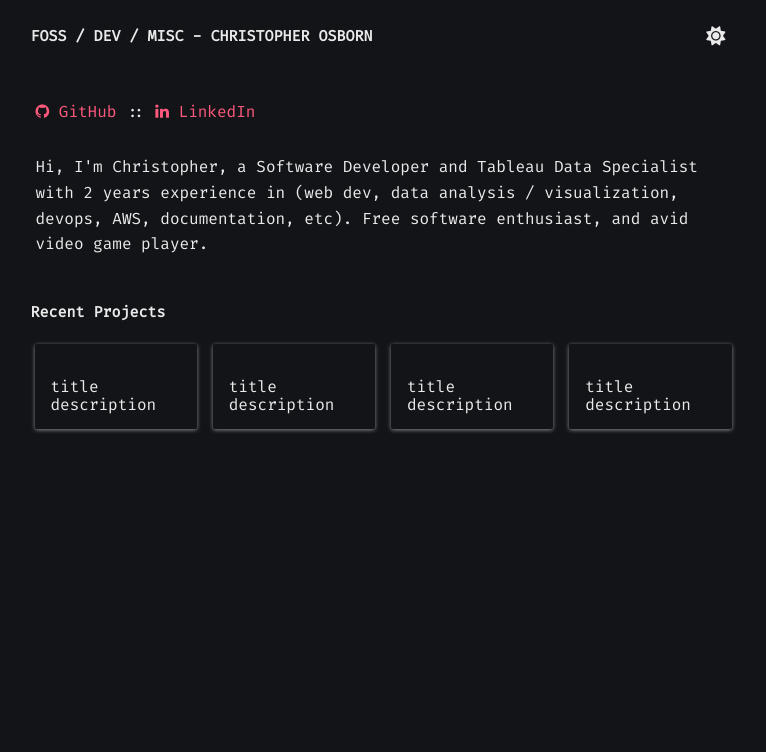
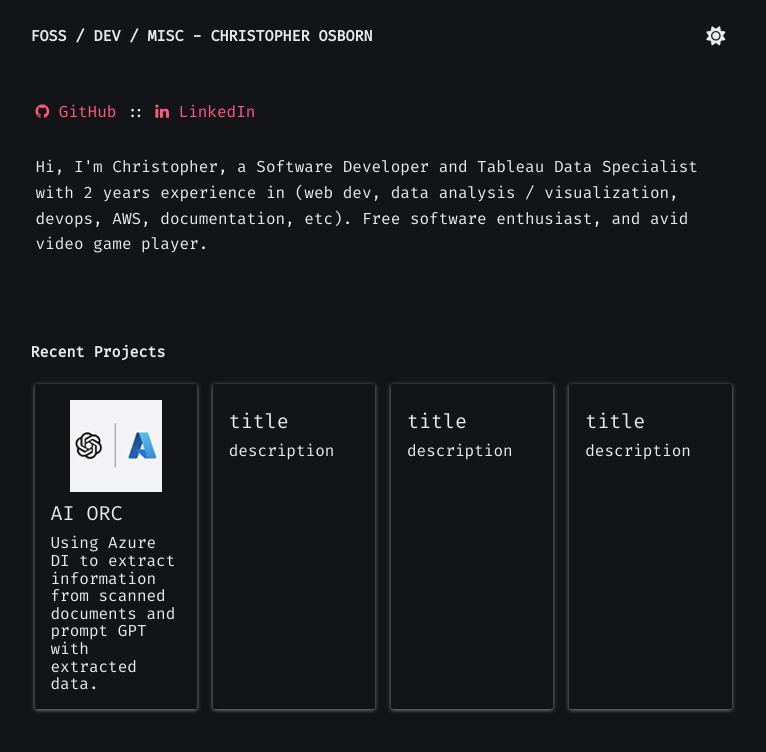
Before and after one commit to xinjalin/xinjain.github.io, a plain HTML site: page index.html in a window 1280 px wide. Shown: the whole page, without its empty margins (257-1023 px from the left). Drawn offline with Linux system fonts and the light colour scheme.

Commit message:
fixted app-list grid layout

```diff
--- a/index.html
+++ b/index.html
@@ -23,6 +23,7 @@
     </head>
     <body>
         <main id="site-container">
+            <!-- comment -->
             <section id="intro">
                 <h1>FOSS / DEV / MISC - CHRISTOPHER OSBORN</h1>
                 <button id="theme-toggle-btn" aria-label="Toggle Theme">
@@ -64,31 +65,43 @@
             <section id="apps">
                 <h2>Recent Projects</h2>
                 <div id="app-list">
-                    <a id="app-item">
-                        <img class="app-icon" src="" alt="" />
+                    <a
+                        id="app-item"
+                        href="https://github.com/xinjalin/AzureDI-OpenAI-Langchain-Example"
+                        target="_blank"
+                    >
+                        <img
+                            id="app-icon"
+                            src="images/azure-openai.png"
+                            alt="Azure OpenAI Logo"
+                        />
                         <div id="app-text">
-                            <span>title</span>
+                            <span id="app-title">AI ORC</span>
+                            <span
+                                >Using Azure DI to extract information from
+                                scanned documents and prompt GPT with extracted
+                                data.</span
+                            >
+                        </div>
+                    </a>
+                    <a id="app-item" href="" target="_blank">
+                        <img id="app-icon" src="" alt="" />
+                        <div id="app-text">
+                            <span id="app-title">title</span>
                             <span>description</span>
                         </div>
                     </a>
-                    <a id="app-item">
-                        <img class="app-icon" src="" alt="" />
+                    <a id="app-item" href="" target="_blank">
+                        <img id="app-icon" src="" alt="" />
                         <div id="app-text">
-                            <span>title</span>
+                            <span id="app-title">title</span>
                             <span>description</span>
                         </div>
                     </a>
-                    <a id="app-item">
-                        <img class="app-icon" src="" alt="" />
+                    <a id="app-item" href="" target="_blank">
+                        <img id="app-icon" src="" alt="" />
                         <div id="app-text">
-                            <span>title</span>
-                            <span>description</span>
-                        </div>
-                    </a>
-                    <a id="app-item">
-                        <img class="app-icon" src="" alt="" />
-                        <div id="app-text">
-                            <span>title</span>
+                            <span id="app-title">title</span>
                             <span>description</span>
                         </div>
                     </a>
--- a/styles/styles.css
+++ b/styles/styles.css
@@ -91,6 +91,7 @@ body {
 }
 
 #apps {
+    padding-top: 40px;
     display: flex;
     flex-direction: column;
 }
@@ -107,21 +108,43 @@ body {
     display: grid;
     padding: 4px;
     gap: 16px;
-    grid-template-columns: auto auto auto auto;
+    grid-template-columns: repeat(auto-fit, minmax(130px, 1fr));
+    justify-content: center;
 }
 
 #app-item {
+    display: flex;
+    flex-direction: column;
+    align-items: center;
+    text-align: left;
     box-shadow: 0 1px 4px #888;
     padding: 16px;
     line-height: 1.1;
     border-radius: 2px;
+    min-width: 130px;
+    text-decoration: none;
+    color: inherit;
+    background-color: none;
 }
 
 #app-icon {
     max-width: 92px;
-    margin: 0 auto 16px auto;
+    object-fit: scale-down;
+    /* margin: 10px; */
+}
+
+#app-text {
+    margin-top: 10px;
+    width: 100%; /* Make the text container span the full width */
+}
+
+#app-title {
     display: block;
+    width: 100%;
+    font-size: 20px;
+    margin-bottom: 10px;
 }
+
 /* Style on small devices */
 @media screen and (max-width: 480px) {
     #intro {
@@ -135,6 +158,10 @@ body {
 
     #intro h1 {
         max-width: 100%;
+    }
+
+    #app-list {
+        grid-template-columns: 1fr;
     }
 }
 
```
Also changed, not shown: images/azure-openai.png (added).
